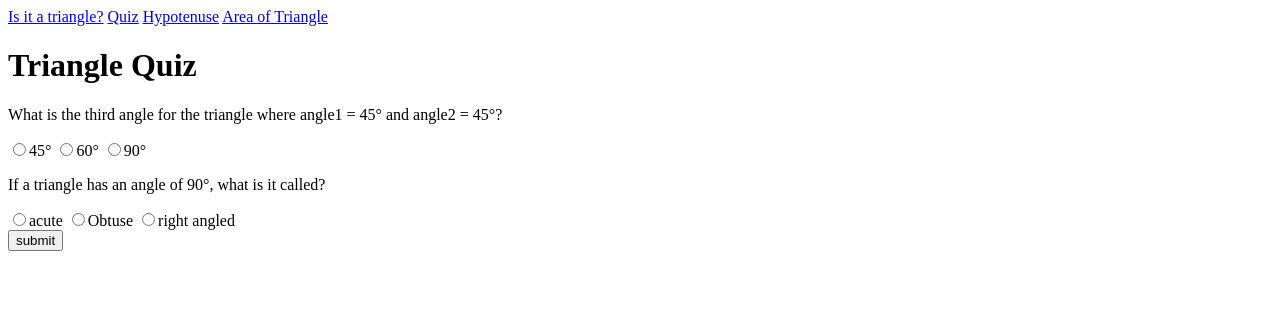
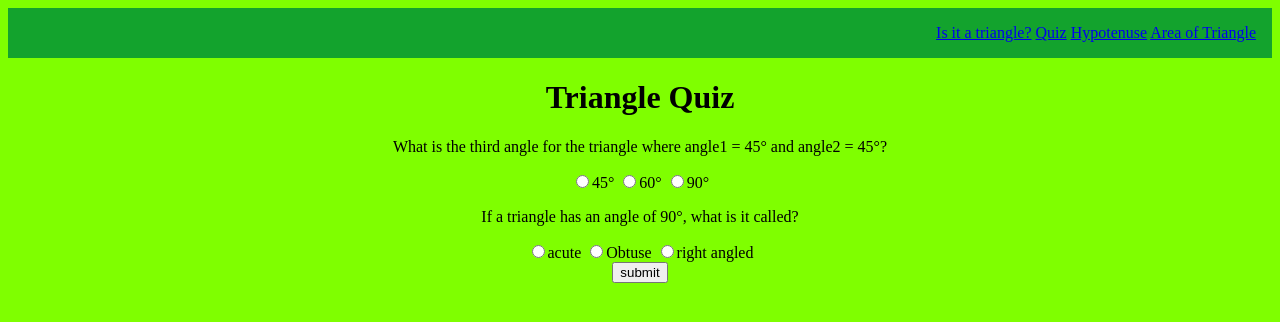
Before and after one commit to Vedant005/Fun-with-triangles, a plain HTML site: page quiz.html in a window 1280 px wide. Drawn offline with Linux system fonts and the light colour scheme.

Commit message:
fun with triangles
completed

```diff
--- /dev/null
+++ b/area.css
@@ -0,0 +1,21 @@
+@import url('https://fonts.googleapis.com/css2?family=Playfair+Display&display=swap');
+
+body{
+    text-align:center;
+    background-color:chartreuse;
+}
+nav{
+    text-align: right;
+    display: block;
+    padding: 1 rem;
+    margin: auto;
+}
+header {
+    padding: 1rem;
+    background-color: #13a32d;
+    color: #fff;
+
+}
+.styling{
+    padding: 1 rem;
+}
--- /dev/null
+++ b/hypotenuse.css
@@ -0,0 +1,18 @@
+@import url('https://fonts.googleapis.com/css2?family=Playfair+Display&display=swap');
+
+body{
+    text-align:center;
+    background-color:chartreuse;
+}
+nav{
+    text-align: right;
+    display: block;
+    padding: 1 rem;
+    margin: auto;
+}
+header {
+    padding: 1rem;
+    background-color: #13a32d;
+    color: #fff;
+
+}
--- /dev/null
+++ b/index.css
@@ -0,0 +1,18 @@
+@import url('https://fonts.googleapis.com/css2?family=Playfair+Display&display=swap');
+
+body{
+    text-align:center;
+    background-color:chartreuse;
+}
+nav{
+    text-align: right;
+    display: block;
+    padding: 1 rem;
+    margin: auto;
+}
+header {
+    padding: 1rem;
+    background-color: #13a32d;
+    color: #fff;
+
+}
--- /dev/null
+++ b/quiz.css
@@ -0,0 +1,18 @@
+@import url('https://fonts.googleapis.com/css2?family=Playfair+Display&display=swap');
+
+body{
+    text-align:center;
+    background-color:chartreuse;
+}
+nav{
+    text-align: right;
+    display: block;
+    padding: 1 rem;
+    margin: auto;
+}
+header {
+    padding: 1rem;
+    background-color: #13a32d;
+    color: #fff;
+
+}
--- a/quiz.html
+++ b/quiz.html
@@ -5,14 +5,17 @@
     <meta http-equiv="X-UA-Compatible" content="IE=edge">
     <meta name="viewport" content="width=device-width, initial-scale=1.0">
     <title>Hypotenuse Test</title>
+    <link rel="stylesheet" href="quiz.css">
+
 </head>
 <body>
-    <nav>
-        <a href="/Istriangle/Istriangle.html"  >Is it a triangle?</a>
-        <a href="/Quiz/quiz.html"class="active"  >Quiz</a>
-        <a href="/Hypotenuse/hypotenuse.html" >Hypotenuse</a>
-        <a href="/Areaoftriangle/areaoftriange.html" >Area of Triangle</a>
-      </nav>
+    <header>  <nav>
+        <a href="index.html"  >Is it a triangle?</a>
+        <a href="/quiz.html"class="active"  >Quiz</a>
+        <a href="/hypotenuse.html" >Hypotenuse</a>
+        <a href="/area.html" >Area of Triangle</a>
+      </nav></header>
+
     <h1> Triangle Quiz</h1>
     <form class="quiz-form">
         <div class="question-container">
```
Also changed, not shown: area.html (+11 -5 lines), area.js (+22 -0 lines), hypotenuse.html (+8 -5 lines), index.html (+15 -8 lines).
